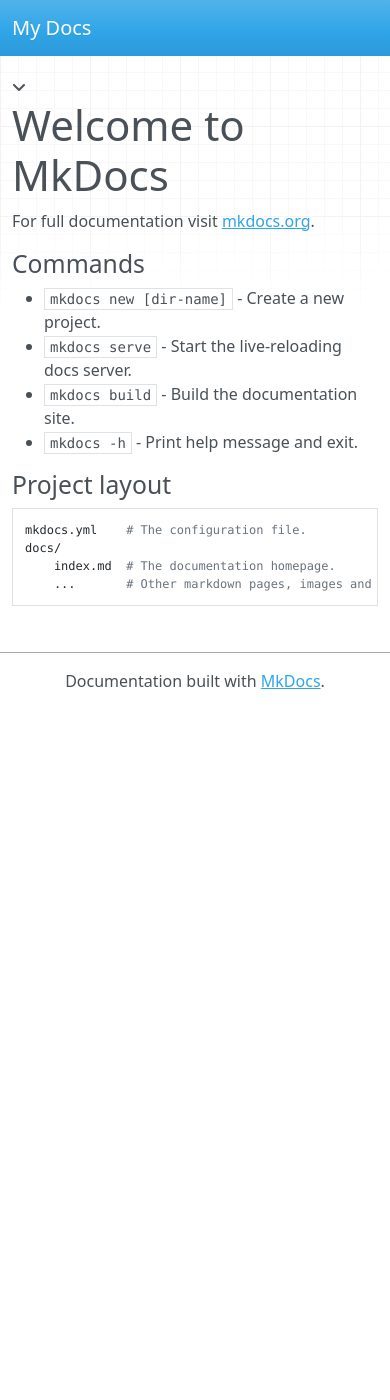
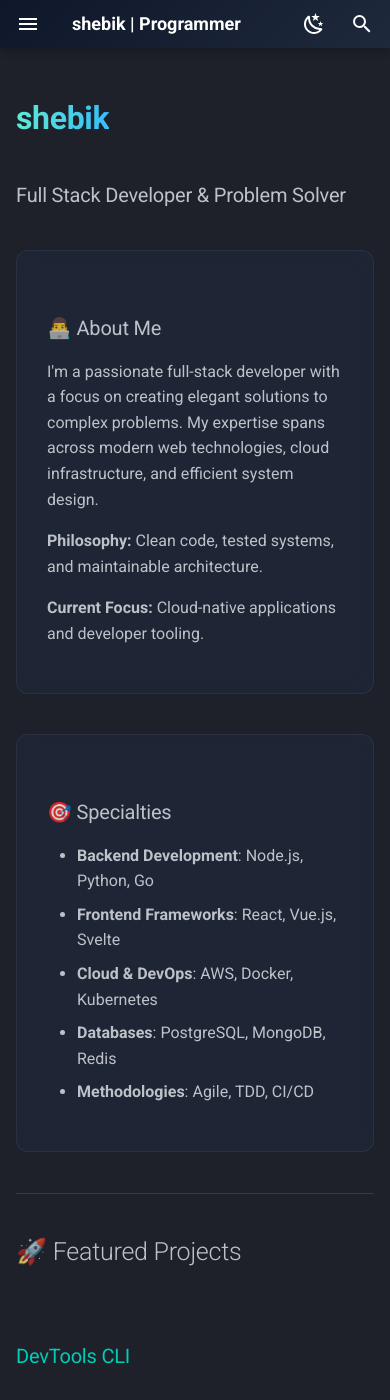
Before and after one commit to Shelbyen/shelbyen.github.io, an MkDocs documentation site: the page built from docs/index.md, in a window 390 px wide and 1400 px high. Built offline with MkDocs 1.6.1 and Material for MkDocs 9.7.7, drawn with Linux system fonts in a browser that asks for light colours; nearby versions of some CDN libraries; some of the changed text lies outside the part shown.

````diff
--- /dev/null
+++ b/docs/css/custom.css
@@ -0,0 +1,132 @@
+/* Custom styles for shebik's MkDocs site */
+
+:root {
+    --primary-gradient: linear-gradient(90deg, #5eead4, #38bdf8);
+    --card-bg: rgba(30, 41, 59, 0.7);
+    --border-color: rgba(148, 163, 184, 0.1);
+}
+
+/* Gradient text */
+.gradient-text {
+    background: var(--primary-gradient);
+    -webkit-background-clip: text;
+    background-clip: text;
+    color: transparent;
+    font-weight: 800;
+}
+
+/* Card layouts */
+.card-grid {
+    display: grid;
+    grid-template-columns: repeat(auto-fit, minmax(300px, 1fr));
+    gap: 2rem;
+    margin: 2rem 0;
+}
+
+.card {
+    background: var(--card-bg);
+    backdrop-filter: blur(10px);
+    border-radius: 12px;
+    padding: 1.5rem;
+    border: 1px solid var(--border-color);
+    transition: transform 0.3s ease, box-shadow 0.3s ease;
+}
+
+.card:hover {
+    transform: translateY(-5px);
+    box-shadow: 0 10px 30px rgba(0, 0, 0, 0.2);
+}
+
+/* Projects grid */
+.projects-grid {
+    display: grid;
+    gap: 2rem;
+    margin: 2rem 0;
+}
+
+.project-card {
+    background: var(--card-bg);
+    border-radius: 12px;
+    padding: 2rem;
+    border-left: 4px solid #5eead4;
+    margin: 1rem 0;
+}
+
+/* Skills styling */
+.skill-category {
+    background: rgba(15, 23, 42, 0.5);
+    border-radius: 8px;
+    padding: 1.5rem;
+    margin: 1.5rem 0;
+    border: 1px solid var(--border-color);
+}
+
+/* Contact grid */
+.contact-grid {
+    display: grid;
+    grid-template-columns: repeat(auto-fit, minmax(250px, 1fr));
+    gap: 1.5rem;
+    margin: 2rem 0;
+}
+
+.contact-card {
+    background: var(--card-bg);
+    border-radius: 12px;
+    padding: 1.5rem;
+    text-align: center;
+}
+
+/* Quote styling */
+.quote {
+    font-style: italic;
+    color: #94a3b8;
+    border-left: 3px solid #5eead4;
+    padding-left: 1rem;
+    margin: 2rem 0;
+}
+
+/* Table improvements */
+.md-typeset table:not([class]) {
+    box-shadow: 0 4px 10px rgba(0, 0, 0, 0.1);
+    border-radius: 8px;
+    overflow: hidden;
+}
+
+.md-typeset table:not([class]) th {
+    background: linear-gradient(90deg, rgba(94, 234, 212, 0.1), rgba(56, 189, 248, 0.1));
+}
+
+/* Custom header */
+.md-header {
+    background: linear-gradient(135deg, #0f172a 0%, #1e293b 100%);
+    backdrop-filter: blur(10px);
+}
+
+/* Code block styling */
+.highlight pre {
+    border-radius: 8px;
+    border: 1px solid var(--border-color);
+}
+
+/* Button styling */
+.md-button {
+    border-radius: 8px;
+    transition: all 0.3s ease;
+}
+
+.md-button--primary {
+    background: var(--primary-gradient);
+    border: none;
+}
+
+/* Responsive adjustments */
+@media (max-width: 768px) {
+    .card-grid,
+    .contact-grid {
+        grid-template-columns: 1fr;
+    }
+
+    .project-card {
+        padding: 1rem;
+    }
+}
--- a/docs/index.md
+++ b/docs/index.md
@@ -1,17 +1,71 @@
-# Welcome to MkDocs
+---
+title: Home
+description: Full Stack Developer & Problem Solver
+---
 
-For full documentation visit [mkdocs.org](https://www.mkdocs.org).
+# <span class="gradient-text">shebik</span>
+### Full Stack Developer & Problem Solver
 
-## Commands
+<div class="card-grid" markdown="1">
 
-* `mkdocs new [dir-name]` - Create a new project.
-* `mkdocs serve` - Start the live-reloading docs server.
-* `mkdocs build` - Build the documentation site.
-* `mkdocs -h` - Print help message and exit.
+<div class="card" markdown="1">
+### 👨‍💻 About Me
 
-## Project layout
+I'm a passionate full-stack developer with a focus on creating elegant solutions to complex problems. My expertise spans across modern web technologies, cloud infrastructure, and efficient system design.
 
-    mkdocs.yml    # The configuration file.
-    docs/
-        index.md  # The documentation homepage.
-        ...       # Other markdown pages, images and other files.
+**Philosophy:** Clean code, tested systems, and maintainable architecture.
+
+**Current Focus:** Cloud-native applications and developer tooling.
+
+</div>
+
+<div class="card" markdown="1">
+### 🎯 Specialties
+
+- **Backend Development**: Node.js, Python, Go
+- **Frontend Frameworks**: React, Vue.js, Svelte
+- **Cloud & DevOps**: AWS, Docker, Kubernetes
+- **Databases**: PostgreSQL, MongoDB, Redis
+- **Methodologies**: Agile, TDD, CI/CD
+
+</div>
+
+</div>
+
+---
+
+## 🚀 Featured Projects
+
+<div class="projects-grid" markdown="1">
+
+### [DevTools CLI](https://github.com/shebik/devtools)
+A command-line interface for automating development workflows with plugins for code generation, dependency management, and deployment.
+
+**Tech:** Node.js, TypeScript, Commander.js
+
+### [CodeCanvas](https://github.com/shebik/codecanvas)
+Visual programming environment that transforms code into interactive diagrams and documentation.
+
+**Tech:** React, D3.js, Monaco Editor
+
+### [SecureAPI Gateway](https://github.com/shebik/secureapi)
+Authentication and rate-limiting gateway with built-in monitoring and analytics dashboard.
+
+**Tech:** Go, Redis, PostgreSQL, Grafana
+
+</div>
+
+---
+
+## 📈 Recent Activity
+
+```mermaid
+gantt
+    title Current Projects Timeline
+    dateFormat  YYYY-MM-DD
+    section Full-Stack
+    E-commerce Platform :active, 2023-10-01, 60d
+    API Microservices   :active, 2023-10-15, 45d
+    section Open Source
+    DevTools v2.0       :2023-09-15, 30d
+    CodeCanvas Docs     :2023-11-01, 20d
--- /dev/null
+++ b/docs/js/custom.js
@@ -0,0 +1,81 @@
+// Custom JavaScript for shebik's MkDocs site
+
+document.addEventListener('DOMContentLoaded', function() {
+    // Add current year to footer
+    const yearSpan = document.getElementById('currentYear');
+    if (yearSpan) {
+        yearSpan.textContent = new Date().getFullYear();
+    }
+
+    // Add copy-to-clipboard functionality for code blocks
+    document.querySelectorAll('pre code').forEach((block) => {
+        const button = document.createElement('button');
+        button.className = 'copy-button';
+        button.innerHTML = '<i class="fa fa-copy"></i>';
+        button.title = 'Copy to clipboard';
+
+        const pre = block.parentElement;
+        if (pre) {
+            pre.style.position = 'relative';
+            button.style.position = 'absolute';
+            button.style.top = '8px';
+            button.style.right = '8px';
+            button.style.opacity = '0.7';
+            button.style.transition = 'opacity 0.3s';
+
+            button.addEventListener('mouseenter', () => {
+                button.style.opacity = '1';
+            });
+
+            button.addEventListener('mouseleave', () => {
+                button.style.opacity = '0.7';
+            });
+
+            button.addEventListener('click', () => {
+                navigator.clipboard.writeText(block.textContent).then(() => {
+                    button.innerHTML = '<i class="fa fa-check"></i>';
+                    setTimeout(() => {
+                        button.innerHTML = '<i class="fa fa-copy"></i>';
+                    }, 2000);
+                });
+            });
+
+            pre.appendChild(button);
+        }
+    });
+
+    // Smooth scrolling for anchor links
+    document.querySelectorAll('a[href^="#"]').forEach(anchor => {
+        anchor.addEventListener('click', function(e) {
+            const href = this.getAttribute('href');
+            if (href !== '#') {
+                e.preventDefault();
+                const target = document.querySelector(href);
+                if (target) {
+                    target.scrollIntoView({
+                        behavior: 'smooth',
+                        block: 'start'
+                    });
+                }
+            }
+        });
+    });
+
+    // Add animation to cards on scroll
+    const observerOptions = {
+        threshold: 0.1,
+        rootMargin: '0px 0px -50px 0px'
+    };
+
+    const observer = new IntersectionObserver((entries) => {
+        entries.forEach(entry => {
+            if (entry.isIntersecting) {
+                entry.target.classList.add('animate-in');
+            }
+        });
+    }, observerOptions);
+
+    document.querySelectorAll('.card, .project-card, .contact-card').forEach((el) => {
+        observer.observe(el);
+    });
+});
--- a/mkdocs.yml
+++ b/mkdocs.yml
@@ -1 +1,83 @@
-site_name: My Docs
+site_name: shebik | Programmer
+site_url: https://shebik.dev
+site_author: shebik
+site_description: Full Stack Developer & Problem Solver
+
+# Theme configuration
+theme:
+  name: material
+  palette:
+    - scheme: slate
+      primary: teal
+      accent: cyan
+      toggle:
+        icon: material/weather-night
+        name: Switch to light mode
+    - scheme: default
+      primary: teal
+      accent: cyan
+      toggle:
+        icon: material/weather-sunny
+        name: Switch to dark mode
+  features:
+    - navigation.tabs
+    - navigation.sections
+    - navigation.expand
+    - navigation.indexes
+    - navigation.top
+    - toc.integrate
+
+markdown_extensions:
+  - attr_list
+  - md_in_html
+  - pymdownx.superfences:
+      custom_fences:
+        - name: mermaid
+          class: mermaid
+          format: !!python/name:pymdownx.superfences.fence_code_format
+
+
+# Extra CSS and JS
+extra_css:
+  - css/custom.css
+
+extra_javascript:
+  - js/custom.js
+
+# Plugins
+plugins:
+  - search
+  - git-committers:
+      enabled: true
+      repository: github.com/shebik
+  - minify:
+      minify_html: true
+
+# Navigation
+nav:
+  - Home: index.md
+  - Skills: skills.md
+  - Projects: projects.md
+  - Contact: contact.md
+
+# Page tree
+extra:
+  social:
+    - icon: fontawesome/brands/github
+      link: https://github.com/shebik
+      name: GitHub
+    - icon: fontawesome/brands/linkedin
+      link: https://linkedin.com/in/shebik
+      name: LinkedIn
+    - icon: fontawesome/brands/twitter
+      link: https://twitter.com/shebik
+      name: Twitter
+    - icon: fontawesome/brands/stack-overflow
+      link: https://stackoverflow.com/users/shebik
+      name: Stack Overflow
+    - icon: fontawesome/solid/envelope
+      link: mailto:hello@shebik.dev
+      name: Email
+
+# Copyright
+copyright: Copyright &copy; 2023 shebik. All code is poetry.
--- /dev/null
+++ b/requirements.txt
@@ -0,0 +1,5 @@
+mkdocs
+mkdocs-material
+mkdocs-minify-plugin
+mkdocs-git-committers-plugin-2
+mkdocs-mermaid2-plugin
````
Also changed, not shown: docs/contact.md (added, +42 -0 lines), docs/projects.md (added, +73 -0 lines), docs/skills.md (added, +85 -0 lines).
